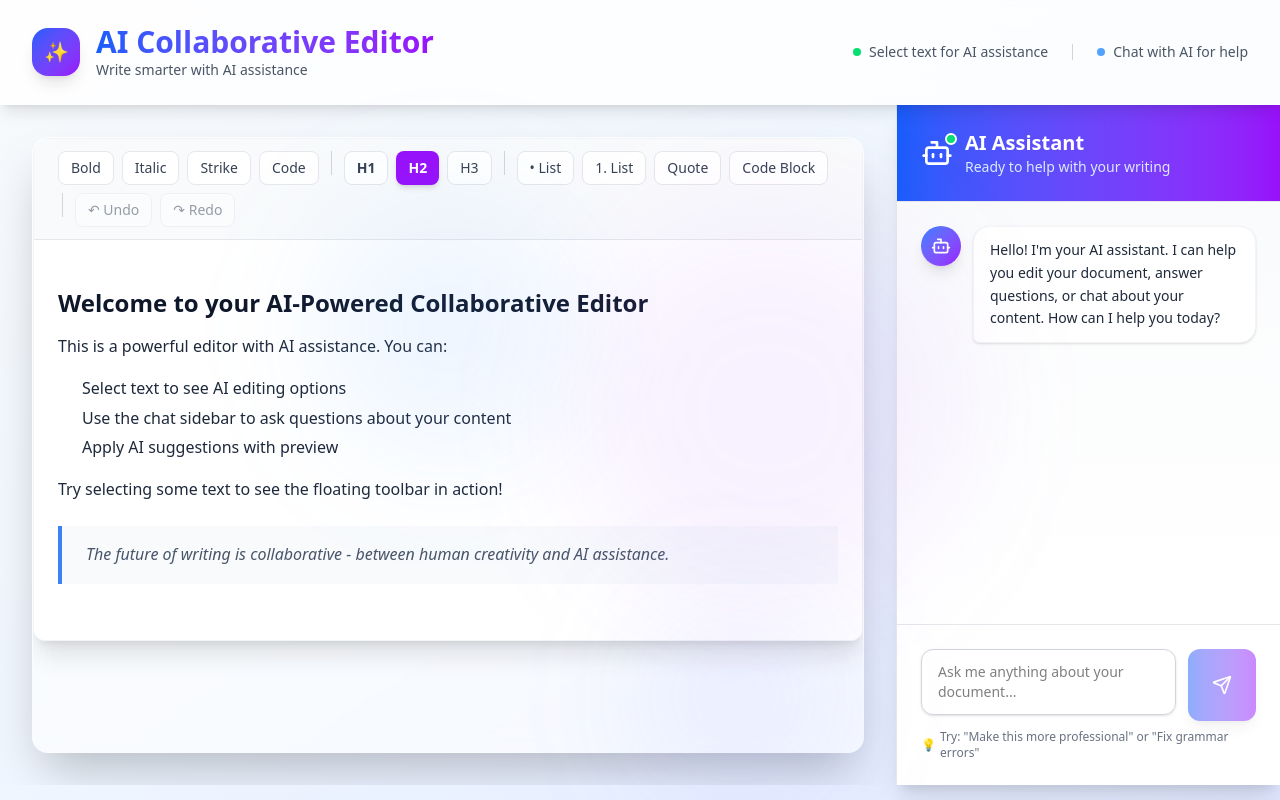
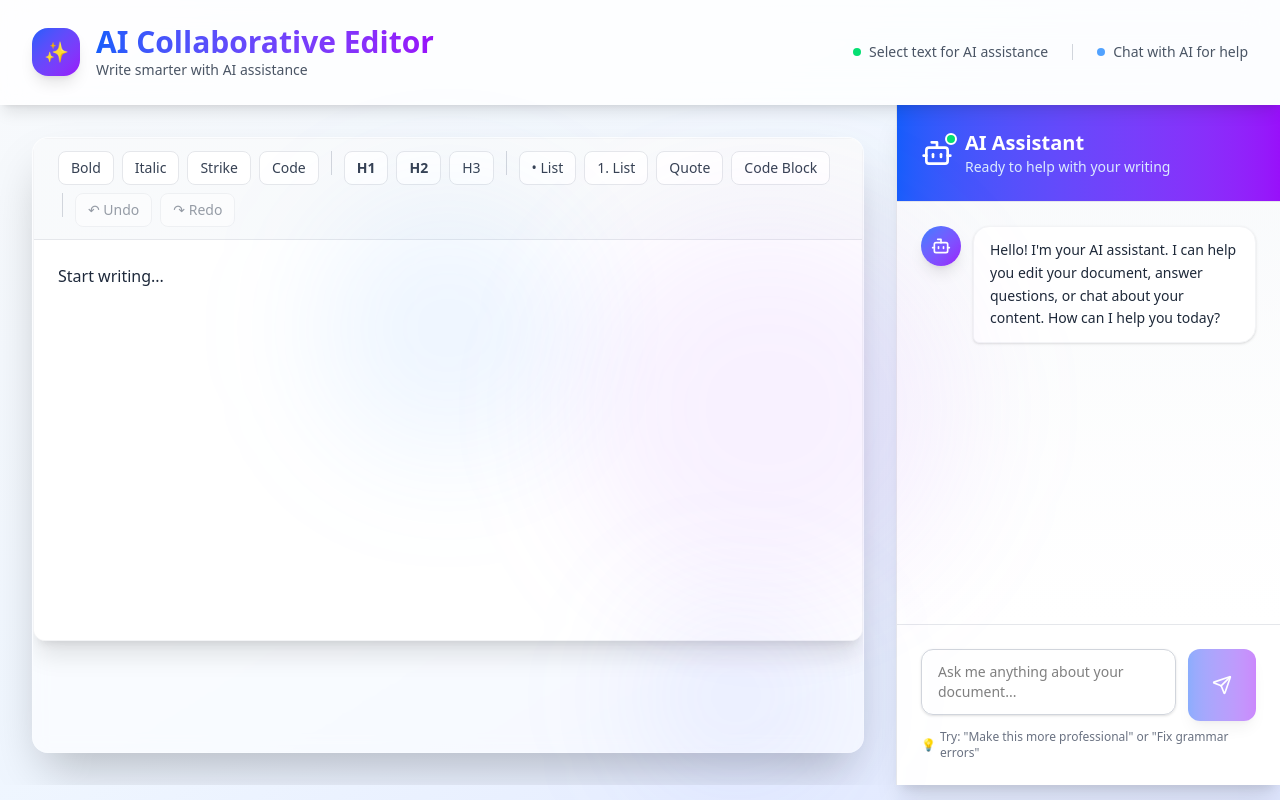
Before and after one commit to skp3214/LiveCollaborativeEditor, a React (Vite) app: page / in a window 1280 px wide. Built offline with nearby package versions, Linux system fonts and the light colour scheme.

Commit message:
feat: Simplify button click handling in PreviewModal and update default content in TiptapEditor

```diff
--- a/src/components/PreviewModal.jsx
+++ b/src/components/PreviewModal.jsx
@@ -140,18 +140,7 @@ const PreviewModal = ({
               </button>
 
               <button
-                onClick={() => {
-                  console.log('Apply Changes button clicked')
-                  console.log('onConfirm function:', !!onConfirm)
-                  console.log('isLoading:', isLoading)
-                  console.log('suggestedText:', !!suggestedText)
-                  console.log('button disabled:', isLoading || !suggestedText)
-                  if (onConfirm) {
-                    onConfirm()
-                  } else {
-                    console.error('onConfirm function is not defined')
-                  }
-                }}
+                onClick={onConfirm}
                 disabled={isLoading || !suggestedText}
                 className="inline-flex items-center px-6 py-2.5 text-sm font-medium text-white bg-gradient-to-r from-blue-600 to-purple-600 border border-transparent rounded-lg hover:from-blue-700 hover:to-purple-700 focus:outline-none focus:ring-2 focus:ring-offset-2 focus:ring-blue-500 disabled:opacity-50 disabled:cursor-not-allowed transition-all duration-200 shadow-lg hover:shadow-xl transform hover:scale-105"
               >
--- a/src/components/TiptapEditor.jsx
+++ b/src/components/TiptapEditor.jsx
@@ -198,19 +198,7 @@ export default function TiptapEditor({ onContentChange }) {
 
   const editor = useEditor({
     extensions,
-    content: `
-<h2>Welcome to your AI-Powered Collaborative Editor</h2>
-<p>This is a powerful editor with AI assistance. You can:</p>
-<ul>
-  <li>Select text to see AI editing options</li>
-  <li>Use the chat sidebar to ask questions about your content</li>
-  <li>Apply AI suggestions with preview</li>
-</ul>
-<p>Try selecting some text to see the floating toolbar in action!</p>
-<blockquote>
-  The future of writing is collaborative - between human creativity and AI assistance.
-</blockquote>
-`,
+    content: `<p>Start writing...</p>`,
     onUpdate: ({ editor }) => {
       const content = editor.getHTML()
       onContentChange?.(content)
@@ -284,23 +272,15 @@ export default function TiptapEditor({ onContentChange }) {
   }, [editor])
 
   const handleConfirmEdit = useCallback(() => {
-    console.log('handleConfirmEdit called')
-    console.log('editor:', !!editor)
-    console.log('previewData.suggested:', previewData.suggested)
-    console.log('selectionRange:', selectionRange)
-
     if (!editor || !previewData.suggested || selectionRange.from === selectionRange.to) {
-      console.log('Early return due to missing data')
       return
     }
 
     // Use the stored selection range instead of current selection
     const { from, to } = selectionRange
-    console.log('Replacing text from', from, 'to', to, 'with:', previewData.suggested)
 
     try {
       editor.chain().focus().deleteRange({ from, to }).insertContent(previewData.suggested).run()
-      console.log('Text replacement successful')
     } catch (error) {
       console.error('Error replacing text:', error)
     }
@@ -309,8 +289,6 @@ export default function TiptapEditor({ onContentChange }) {
     setSelectedText('')
     setToolbarPosition(null)
     setSelectionRange({ from: 0, to: 0 })
-
-    console.log('Modal should be closed now')
   }, [editor, previewData.suggested, selectionRange])
 
   const handleCancelEdit = useCallback(() => {
```
